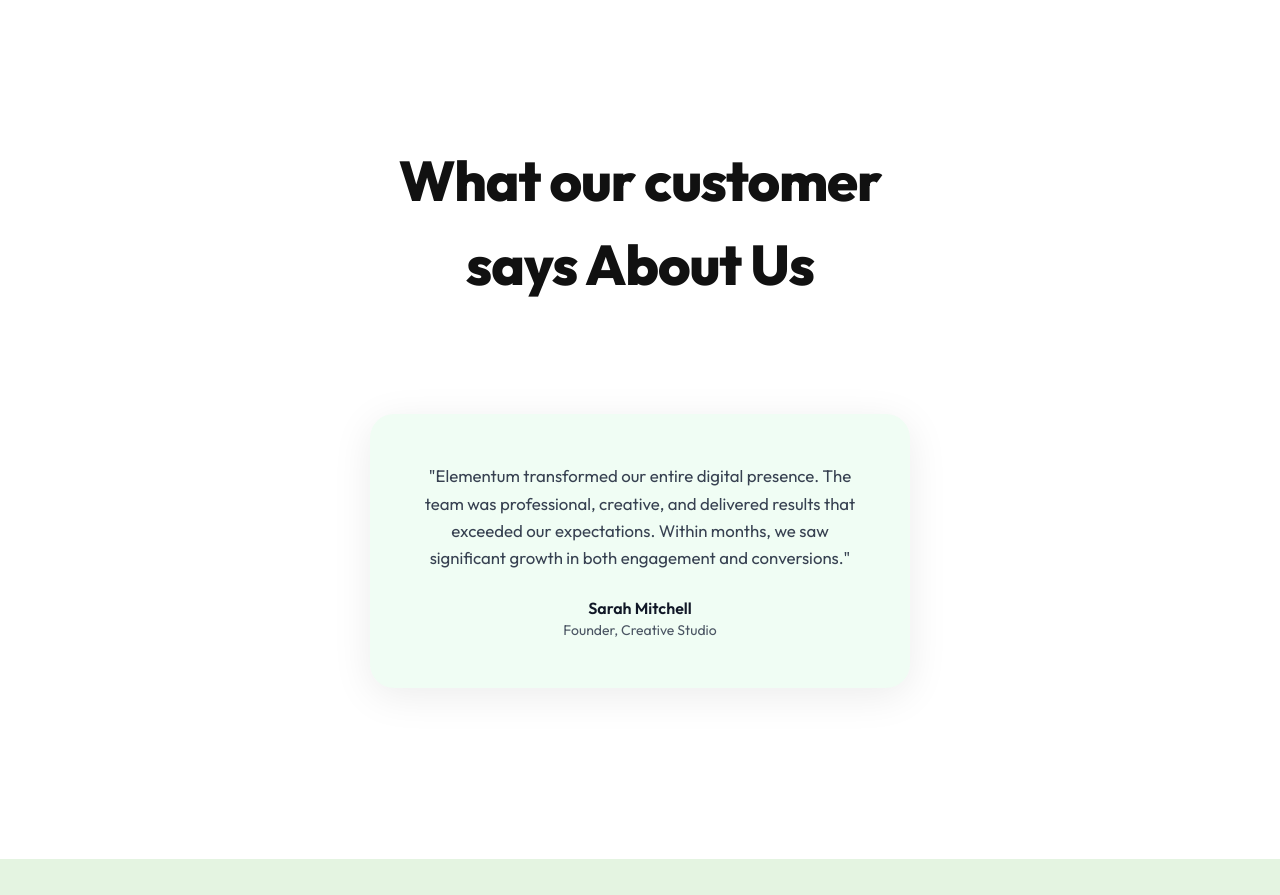
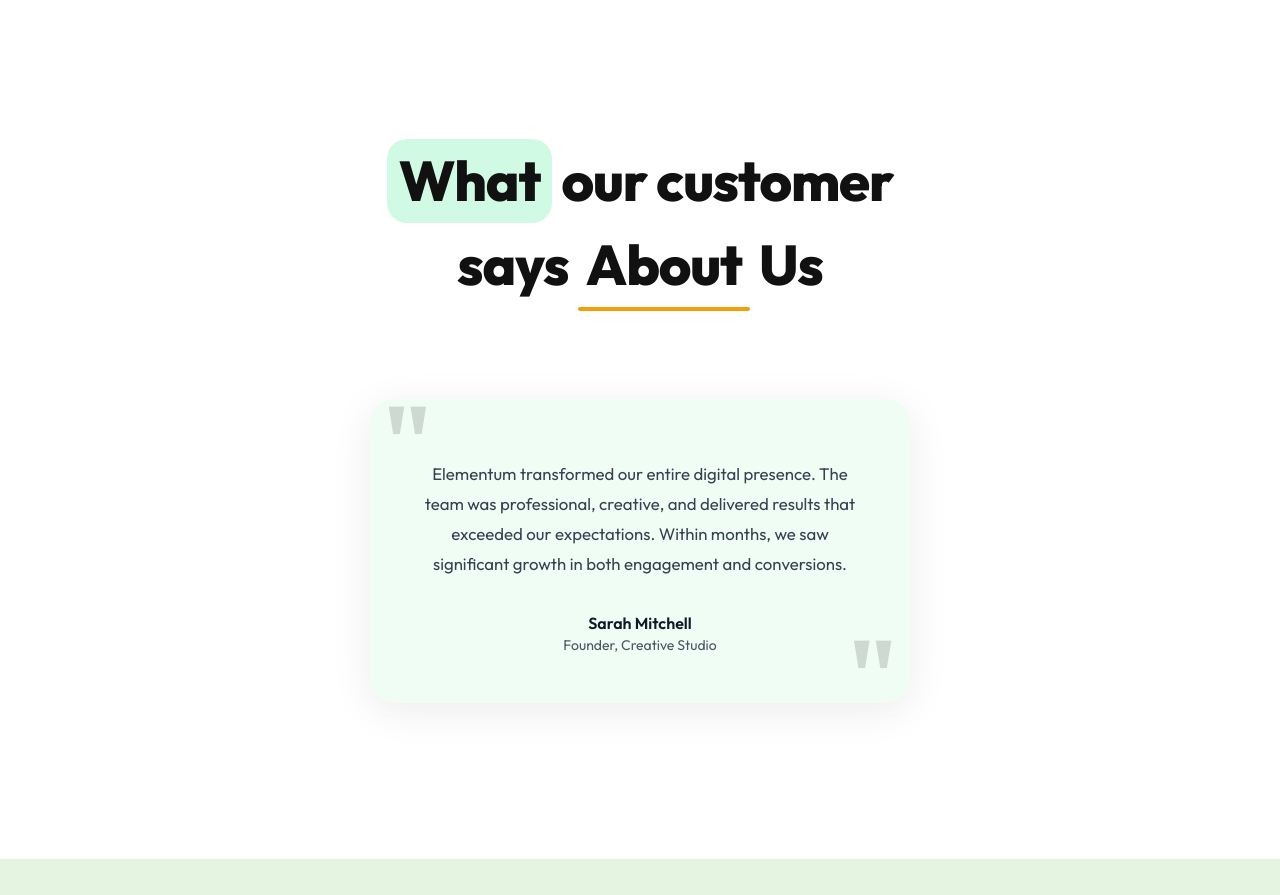
Before and after one commit to ayushman1413/Elementum, a React (Vite) app: page / in a window 1280 px wide. Shown: the part 2900-3795 px from the top of the page. Built offline with nearby package versions, Linux system fonts and the light colour scheme.

Commit message:
remove element from hero

```diff
--- a/src/components/About.jsx
+++ b/src/components/About.jsx
@@ -6,7 +6,6 @@
 
   return (
     <section id="studio" className="relative overflow-hidden py-20 lg:py-32 bg-white">
-      {/* Pink gradient blob */}
       <div
         className="absolute pointer-events-none"
         style={{
@@ -20,7 +19,6 @@
         }}
       />
 
-      {/* Red decorative curved line */}
       <svg
         className="absolute right-0 top-1/2 pointer-events-none hidden lg:block"
         width="260"
@@ -77,7 +75,6 @@
           </div>
 
           <div ref={rightRef} className="reveal-right relative flex justify-center lg:justify-end">
-            {/* Red accent square */}
             <div
               className="absolute"
               style={{
--- a/src/components/Features.jsx
+++ b/src/components/Features.jsx
@@ -10,7 +10,6 @@
         <div className="grid lg:grid-cols-2 gap-16 items-center">
 
           <div ref={leftRef} className="reveal-left relative flex justify-center lg:justify-start">
-            {/* Top-left small red triangle */}
             <svg
               className="absolute"
               style={{ top: '-10px', left: '-10px', zIndex: 2 }}
@@ -19,7 +18,6 @@
               <polygon points="30,0 60,60 0,60" fill="#ef4444" />
             </svg>
 
-            {/* Bottom-center large red triangle */}
             <svg
               className="absolute"
               style={{ bottom: '-20px', left: '30%', zIndex: 2 }}
--- a/src/components/Hero.jsx
+++ b/src/components/Hero.jsx
@@ -30,7 +30,6 @@
       id="home"
       className="relative overflow-hidden pt-24 pb-0 min-h-screen flex flex-col"
     >
-      {/* Decorative: left squiggle */}
       <svg
         className="absolute left-0 top-40 hidden lg:block pointer-events-none"
         width="60"
@@ -64,7 +63,6 @@
         }}
       />
 
-      {/* Decorative: purple shape */}
       <div
         className="absolute right-10 top-40 hidden lg:block pointer-events-none"
         style={{ animation: 'fadeIn 1s ease 0.6s both' }}
@@ -78,7 +76,6 @@
       </div>
 
       <div ref={ref} className="max-w-7xl mx-auto px-6 lg:px-8 w-full">
-        {/* Main heading */}
         <h1
           className="text-center font-sans leading-tight px-4 mx-auto mb-6"
           style={{
@@ -98,7 +95,6 @@
           the status Quo with
         </h1>
 
-        {/* Subtitle */}
         <p
           className="text-center text-gray-600 mx-auto text-base leading-relaxed mb-12"
           style={{
@@ -109,7 +105,6 @@
           We are a team of strategists, designers communicators, researchers. Together, we believe that progress only happens when you refuse to play things safe.
         </p>
 
-        {/* Scattered Profile Photos (desktop) */}
         <div
           className="relative w-full hidden lg:block"
           style={{ height: 320, animation: 'fadeUp 0.8s ease 0.3s both' }}
@@ -137,7 +132,6 @@
           })}
         </div>
 
-        {/* Mobile: simple photo row */}
         <div className="lg:hidden flex flex-wrap justify-center gap-4 mt-8 pb-8">
           {PROFILE_PHOTOS.slice(0, 5).map((photo) => (
             <img
--- a/src/components/Navbar.jsx
+++ b/src/components/Navbar.jsx
@@ -20,7 +20,6 @@
       style={{ animation: 'fadeIn 0.6s ease both' }}
     >
       <div className="max-w-7xl mx-auto px-6 lg:px-16 flex items-center justify-between h-16">
-        {/* Logo */}
         <a
           href="#"
           className="text-lg font-semibold tracking-tight text-black"
@@ -29,7 +28,6 @@
           Elementum
         </a>
 
-        {/* Desktop nav */}
         <nav className="hidden md:flex items-center gap-10">
           {NAV_LINKS.map((link) => (
             <a
@@ -42,7 +40,6 @@
           ))}
         </nav>
 
-        {/* Hamburger */}
         <button
           onClick={() => setMenuOpen((v) => !v)}
           aria-label="Toggle menu"
@@ -69,7 +66,6 @@
         </button>
       </div>
 
-      {/* Mobile menu */}
       <div
         className={`md:hidden bg-white border-t border-gray-100 overflow-hidden transition-all duration-300 ${
           menuOpen ? 'max-h-64 opacity-100' : 'max-h-0 opacity-0'
--- a/src/components/Newsletter.jsx
+++ b/src/components/Newsletter.jsx
@@ -8,7 +8,6 @@
       style={{ background: '#e4f4e1' }}
       className="relative overflow-hidden py-20 lg:py-32"
     >
-      {/* Red arrow decorations */}
       <svg
         className="absolute left-0 top-0 pointer-events-none hidden lg:block"
         width="240"
@@ -16,7 +15,6 @@
         viewBox="0 0 240 200"
         fill="none"
       >
-        {/* Arrow 1 */}
         <path
           d="M20 40 Q60 50 100 80"
           stroke="#ef4444"
@@ -32,7 +30,6 @@
           fill="none"
         />
 
-        {/* Arrow 2 */}
         <path
           d="M30 120 Q80 110 130 140"
           stroke="#ef4444"
@@ -51,7 +48,6 @@
         />
       </svg>
 
-      {/* Purple teardrop accent */}
       <div className="absolute right-8 top-1/2 -translate-y-1/2 pointer-events-none hidden lg:block">
         <svg width="80" height="120" viewBox="0 0 80 120" fill="none">
           <path
--- a/src/components/Services.jsx
+++ b/src/components/Services.jsx
@@ -21,7 +21,6 @@
 
   return (
     <section className="py-20 lg:py-32 relative overflow-hidden bg-white">
-      {/* Red decorative squiggle */}
       <svg
         className="absolute right-0 top-0 pointer-events-none hidden lg:block"
         width="200"
--- a/src/components/Testimonials.jsx
+++ b/src/components/Testimonials.jsx
@@ -19,21 +19,12 @@
         ref={sectionRef}
         className="reveal max-w-7xl mx-auto px-6 lg:px-8"
       >
-        <h2
-          className="text-center font-sans mb-16"
-          style={{
-            fontWeight: 800,
-            fontSize: 'clamp(2rem, 5vw, 3.5rem)',
-            letterSpacing: '-0.02em',
-          }}
-        >
-          What our customer<br />
-          says About Us
+        <h2 className="testimonials-heading text-center font-sans mb-16">
+          <span className="testimonials-highlight">What</span> our customer<br />
+          says <span className="testimonials-underline">About</span> Us
         </h2>
 
-        <div className="relative flex items-center justify-center" style={{ minHeight: 360 }}>
-
-          {/* Scattered photos – hidden on small screens */}
+        <div className="testimonials-container relative flex items-center justify-center">
           {SCATTERED_PHOTOS.map((p, i) => (
             <div
               key={i}
@@ -49,33 +40,25 @@
             </div>
           ))}
 
-          {/* Testimonial card */}
-          <div
-            className="relative z-10 mx-auto"
-            style={{
-              background: '#f0fdf4',
-              borderRadius: 24,
-              padding: 'clamp(32px, 5vw, 48px)',
-              maxWidth: 540,
-              textAlign: 'center',
-              boxShadow: '0 8px 40px rgba(0,0,0,0.08)',
-            }}
-          >
-            <p
-              className="text-gray-700 leading-relaxed mb-6"
-              style={{ fontSize: 'clamp(0.9rem, 1.5vw, 1.05rem)' }}
-            >
-              "Elementum transformed our entire digital presence. The team was professional, creative, and delivered results that exceeded our expectations. Within months, we saw significant growth in both engagement and conversions."
+          <div className="testimonials-card relative z-10 mx-auto">
+            <div className="testimonials-quote-open">
+              "
+            </div>
+            <div className="testimonials-quote-close">
+              "
+            </div>
+
+            <p className="testimonials-text">
+              Elementum transformed our entire digital presence. The team was professional, creative, and delivered results that exceeded our expectations. Within months, we saw significant growth in both engagement and conversions.
             </p>
 
-            <div className="flex flex-col items-center">
+            <div className="mt-8 flex flex-col items-center">
               <p className="font-semibold text-gray-900">Sarah Mitchell</p>
               <p className="text-sm text-gray-600">Founder, Creative Studio</p>
             </div>
           </div>
         </div>
 
-        {/* Mobile: simple photo strip */}
         <div className="lg:hidden flex flex-wrap justify-center gap-4 mt-8">
           {SCATTERED_PHOTOS.slice(0, 5).map((p, i) => (
             <img
--- a/src/index.css
+++ b/src/index.css
@@ -2,7 +2,6 @@
 @tailwind components;
 @tailwind utilities;
 
-/* ── Reset & Base ── */
 *, *::before, *::after { box-sizing: border-box; }
 
 html { scroll-behavior: smooth; }
@@ -15,7 +14,6 @@
   -webkit-font-smoothing: antialiased;
 }
 
-/* ── Animations ── */
 @keyframes fadeUp {
   from { opacity: 0; transform: translateY(30px); }
   to   { opacity: 1; transform: translateY(0); }
@@ -41,7 +39,6 @@
   50%       { stroke-dashoffset: 20; }
 }
 
-/* ── Reveal on scroll ── */
 .reveal {
   opacity: 0;
   transform: translateY(40px);
@@ -75,7 +72,6 @@
   transform: translateX(0);
 }
 
-/* ── Hero heading highlights ── */
 .highlight-underline {
   position: relative;
   display: inline-block;
@@ -111,7 +107,6 @@
   padding: 0 10px;
 }
 
-/* ── Read more link ── */
 .read-more {
   display: inline-flex;
   align-items: center;
@@ -154,7 +149,6 @@
   width: 80px;
 }
 
-/* ── Service rows ── */
 .service-row {
   display: grid;
   grid-template-columns: 220px 1fr auto;
@@ -186,7 +180,6 @@
   transition: opacity 0.2s ease;
 }
 
-/* ── Profile circle ── */
 .profile-circle {
   border-radius: 50%;
   object-fit: cover;
@@ -198,7 +191,6 @@
   animation: float 4s ease-in-out infinite;
 }
 
-/* ── Nav link hover ── */
 .nav-link {
   position: relative;
   font-size: 0.9rem;
@@ -222,7 +214,6 @@
 .nav-link:hover { color: #000; }
 .nav-link:hover::after { width: 100%; }
 
-/* ── Subscribe button ── */
 .subscribe-btn {
   background: #111;
   color: #fff;
@@ -241,32 +232,103 @@
   box-shadow: 0 8px 20px rgba(0,0,0,0.25);
 }
 
-/* ── Badge pill ── */
 .badge-v { background: #ec4899; }
 .badge-o { background: #fbbf24; }
 .badge-y { background: #1a1a1a; }
 
-/* ── Highlighted text ── */
-.highlighted {
+.testimonials-heading {
+  font-weight: 800;
+  font-size: clamp(2rem, 5vw, 3.5rem);
+  letter-spacing: -0.02em;
+}
+
+.testimonials-highlight {
+  background: #d1fae5;
+  border-radius: 20px;
+  padding: 0 12px;
+  display: inline-block;
+  transition: transform 0.3s ease;
+}
+
+.testimonials-highlight:hover {
+  transform: scale(1.05);
+}
+
+.testimonials-underline {
   position: relative;
   display: inline-block;
-  color: #111;
+  padding: 0 8px;
 }
 
-.highlighted::after {
+.testimonials-underline::after {
   content: '';
   position: absolute;
-  bottom: -2px;
+  bottom: -4px;
   left: 0;
   width: 100%;
-  height: 3px;
-  background: #111;
+  height: 4px;
+  background: #F59E0B;
   border-radius: 2px;
-  transform-origin: left;
-  animation: slideIn 0.8s ease 0.9s both;
+  animation: slideIn 0.6s ease 0.3s both;
 }
 
-/* ── Responsive ── */
+.testimonials-container {
+  min-height: 360px;
+}
+
+.testimonials-card {
+  background: #f0fdf4;
+  border-radius: 24px;
+  padding: clamp(32px, 5vw, 48px);
+  max-width: 540px;
+  text-align: center;
+  box-shadow: 0 8px 40px rgba(0, 0, 0, 0.08);
+  position: relative;
+}
+
+.testimonials-quote-open {
+  position: absolute;
+  top: -10px;
+  left: 12px;
+  font-size: clamp(60px, 10vw, 100px);
+  opacity: 0.15;
+  color: #111;
+  line-height: 1;
+  font-family: Georgia, serif;
+  font-weight: 700;
+}
+
+.testimonials-quote-close {
+  position: absolute;
+  bottom: -20px;
+  right: 12px;
+  font-size: clamp(60px, 10vw, 100px);
+  opacity: 0.15;
+  color: #111;
+  line-height: 1;
+  font-family: Georgia, serif;
+  font-weight: 700;
+}
+
+.testimonials-text {
+  font-size: clamp(0.9rem, 1.5vw, 1.05rem);
+  color: #374151;
+  line-height: 1.8;
+  margin-bottom: 24px;
+  margin-top: 12px;
+}
+
+@media (max-width: 768px) {
+  .testimonials-quote-open,
+  .testimonials-quote-close {
+    font-size: 48px;
+  }
+
+  .testimonials-container {
+    min-height: 280px;
+  }
+}
+
 @media (max-width: 768px) {
   .service-row {
     grid-template-columns: 1fr;
```
